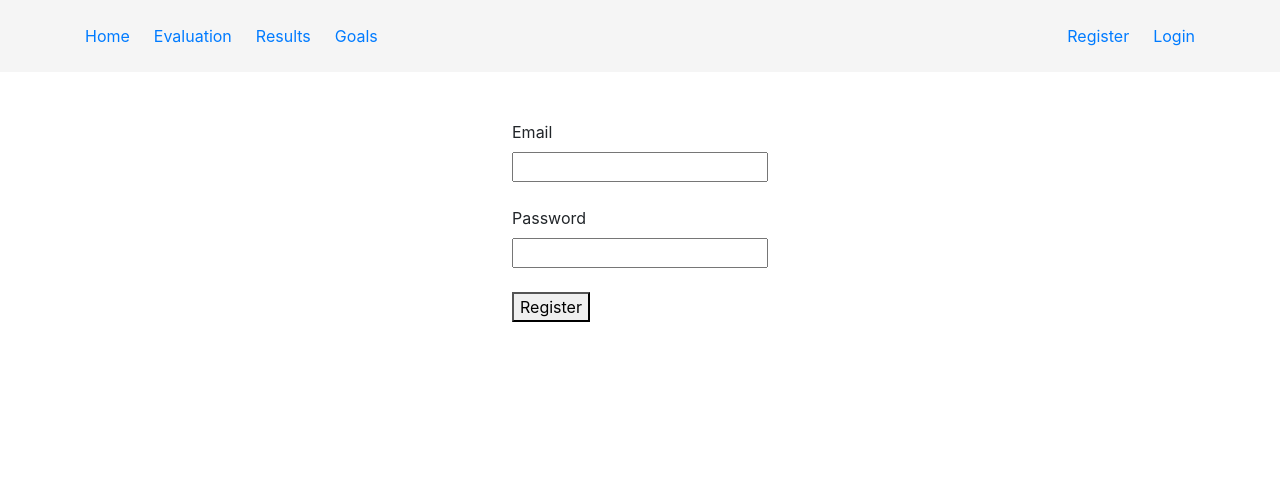
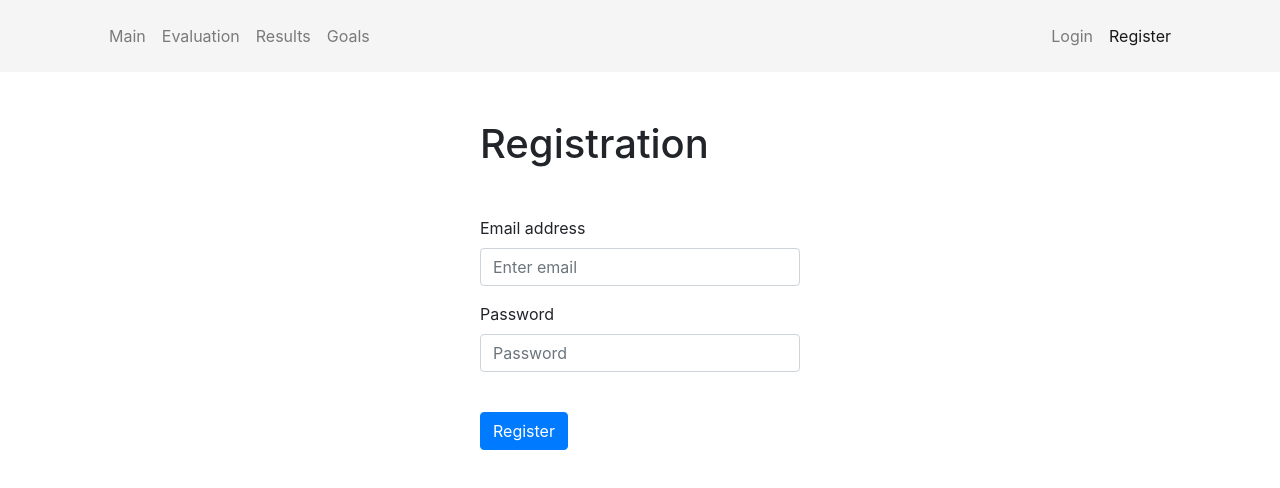
Before and after one commit to SilviuIordache/grow, a Vue app: page /register in a window 1280 px wide. Shown: the top 488 px of the page. Built offline with nearby package versions, Linux system fonts and the light colour scheme; no server answers.

Commit message:
Implement firebase auth

```diff
--- a/package.json
+++ b/package.json
@@ -27,6 +27,7 @@
     "connect-history-api-fallback": "^1.6.0",
     "cors": "^2.8.5",
     "express": "^4.17.1",
+    "firebase": "^8.6.7",
     "helmet": "^3.23.0",
     "morgan": "^1.10.0",
     "path": "^0.12.7",
--- a/src/App.vue
+++ b/src/App.vue
@@ -1,15 +1,36 @@
 <template lang="pug">
   main
-    navigation-bar
+    navigation-bar(:userEmail="userEmail" :loggedIn="loggedIn")
     router-view
 </template>
 
 <script>
-  import NavigationBar from './components/NavigationBar.vue';
+import firebase from 'firebase/app';
+import 'firebase/auth';
+import NavigationBar from './components/NavigationBar.vue';
 
-  export default {
-    components: {
-      'navigation-bar': NavigationBar
-    },
+export default {
+  components: {
+    'navigation-bar': NavigationBar
+  },
+  data() {
+    return {
+      userEmail: '',
+      loggedIn: false,
+    }
+  },
+  mounted() {
+    this.getAuthData();
+  },
+  methods: {
+    getAuthData() {
+      firebase.auth().onAuthStateChanged(user => {
+        this.loggedIn = !!user;
+        if (this.loggedIn) {
+          this.userEmail = firebase.auth().currentUser.email;
+        }
+      })
+    }
   }
+}
 </script>
--- a/src/components/NavigationBar.vue
+++ b/src/components/NavigationBar.vue
@@ -1,31 +1,54 @@
 <template lang="pug">
-  .navbar.py-4.px-5.mb-5
-    .container
-      .d-flex.justify-content-start
-        router-link(to="/") Home
-        router-link.ml-4(to="/evaluation") Evaluation
-        router-link.ml-4(to="/results") Results
-        router-link.ml-4(to="/goals") Goals
-      .d-flex.justify-content-end
-        router-link.ml-4(to="/register") Register
-        router-link.ml-4(to="/login") Login
+  .navbar.px-5.mb-5
+    .container.d-block
+      nav.navbar.navbar-light.navbar-expand-lg
+        ul.navbar-nav.mr-auto
+          li.nav-item
+            router-link.nav-link(to="/" :class="{ 'active': $route.name === 'main' }") Main
+          li.nav-item
+            router-link.nav-link(to="/evaluation" :class="{ 'active': $route.name === 'evaluation' }") Evaluation
+          li.nav-item
+            router-link.nav-link(to="/results" :class="{ 'active': $route.name === 'results' }") Results
+          li.nav-item
+            router-link.nav-link(to="/goals" :class="{ 'active': $route.name === 'goals' }") Goals
+        ul.navbar-nav.ml-auto(v-if="loggedIn")
+          li.nav-item
+            router-link.nav-link(to="/profile" :class="{ 'active': $route.name === 'profile' }") {{ userEmail }}
+          li.nav-item
+            a.nav-link(@click="signOut()" href="") Sign Out
 
+        ul.navbar-nav(v-else)
+          li.nav-item
+            router-link.nav-link(to="/login" href="" :class="{ 'active': $route.name === 'login' }") Login
+          li.nav-item
+            router-link.nav-link(to="/register" href="" :class="{ 'active': $route.name === 'register' }") Register
 </template>
 
 <script>
+import firebase from 'firebase/app';
+import 'firebase/auth';
+
 export default {
   name: 'NavigationBar',
+  props: {
+    userEmail: String,
+    loggedIn: Boolean
+  },
+  methods: {
+    async signOut() {
+      try {
+        const data = await firebase.auth().signOut();
+        this.$router.push('/login')
+        console.log(data);
+      } catch (err) {
+        console.log(err);
+      }
+    },
+  }
 };
 </script>
 
 <style scoped lang="stylus">
   .navbar
     background-color #f5f5f5
-  ul
-    list-style-type none
-    padding 0
-
-  li
-    display inline-block
-    margin 0 10px
 </style>
--- /dev/null
+++ b/src/firebase.js
@@ -0,0 +1,11 @@
+
+export const firebaseConfig = {
+  apiKey: "AIzaSyD3A2aW2_gvc0WIoWIGlqNybBYyBf1k0e0",
+  authDomain: "grow-dece5.firebaseapp.com",
+  databaseURL: "https://grow-dece5-default-rtdb.europe-west1.firebasedatabase.app",
+  projectId: "grow-dece5",
+  storageBucket: "grow-dece5.appspot.com",
+  messagingSenderId: "803826609054",
+  appId: "1:803826609054:web:7881cf7638b29e6875848f",
+  measurementId: "G-WPQPK2B8RW"
+};
--- a/src/main.js
+++ b/src/main.js
@@ -2,6 +2,10 @@ import '@babel/polyfill';
 import Vue from 'vue';
 import App from './App.vue';
 import router from './router/index.js'
+import firebase from 'firebase/app';
+import { firebaseConfig } from './firebase.js';
+
+firebase.initializeApp(firebaseConfig);
 
 Vue.config.devtools = true;
 
--- a/src/router/index.js
+++ b/src/router/index.js
@@ -15,32 +15,32 @@ const router = new VueRouter({
   routes: [
     {
       path: '/',
-      name: 'Main',
+      name: 'main',
       component: Main
     },
     {
       path: '/evaluation',
-      name: 'Evaluation',
+      name: 'evaluation',
       component: Evaluation
     },
     {
       path: '/results',
-      name: 'Results',
+      name: 'results',
       component: Results
     },
     {
       path: '/goals',
-      name: 'Goals',
+      name: 'goals',
       component: Goals
     },
     {
       path: '/login',
-      name: 'Login',
+      name: 'login',
       component: Login
     },
     {
       path: '/register',
-      name: 'Register',
+      name: 'register',
       component: Register
     }
   ]
--- a/src/views/Login.vue
+++ b/src/views/Login.vue
@@ -1,23 +1,52 @@
 <template lang="pug">
   .main.container
     .row
-      .col-12.
-        Login
+      .col-12.d-flex.justify-content-center
+        form(@submit.prevent="login")
+          h1.mb-5 Login
+          .form-group
+            label(for='emailInput') Email address
+            input#emailInput.form-control(type='email' v-model="email" placeholder='Enter email')
+          .form-group
+            label(for='passInput') Password
+            input#passInput.form-control(type='password' v-model="password" placeholder='Password')
+
+          button.mt-4.btn.btn-primary(type='submit') Login
+
+          .error(v-if="error")
+            p {{ error }}
+
 </template>
 
 <script>
+import firebase from 'firebase/app';
+import 'firebase/auth';
 
 export default {
-  created() {
-
+   data() {
+    return {
+      email: '',
+      password: '',
+      error: ''
+    }
   },
   methods: {
-
+    async login() {
+      try {
+        await firebase.auth().signInWithEmailAndPassword(this.email, this.password);
+        this.$router.push('/');
+      } catch (err) {
+        this.error = err.message;
+        console.log(err);
+      }
+    }
   }
 };
 </script>
 
 <style scoped lang="stylus">
-  .main
-    color gray
+  form
+    width 20rem
+  .error
+    color red
 </style>
--- a/src/views/Register.vue
+++ b/src/views/Register.vue
@@ -3,34 +3,50 @@
     .row
       .col-12.d-flex.justify-content-center
         form(@submit.prevent="register")
-          .form-field
-            label.d-block Email
-            input(type="email" v-model="email")
-          .form-field
-            label.d-block Password
-            input(type="password" v-model="password")
+          h1.mb-5 Registration
+          .form-group
+            label(for='emailInput') Email address
+            input#emailInput.form-control(type='email' v-model="email" placeholder='Enter email')
+          .form-group
+            label(for='passInput') Password
+            input#passInput.form-control(type='password' v-model="password" placeholder='Password')
 
-          button Register
+          button.mt-4.btn.btn-primary(type='submit') Register
+
+          .error(v-if="error")
+            p {{ error }}
+
 </template>
 
 <script>
+import firebase from 'firebase/app';
+import 'firebase/auth';
 
 export default {
    data() {
     return {
       email: '',
-      password: ''
+      password: '',
+      error: ''
     }
   },
   methods: {
-    register() {
-      console.log(this.email, this.password);
+    async register() {
+      try {
+        await firebase.auth().createUserWithEmailAndPassword(this.email, this.password);
+        this.$router.push('/')
+      } catch (err) {
+        this.error = err.message;
+        console.log(err);
+      }
     }
   }
 };
 </script>
 
 <style scoped lang="stylus">
-  .form-field
-    margin-bottom 1.5rem
+  form
+    width 20rem
+  .error
+    color red
 </style>
```
Also changed, not shown: 1 other file (tests, documents, lock files or other folders).
